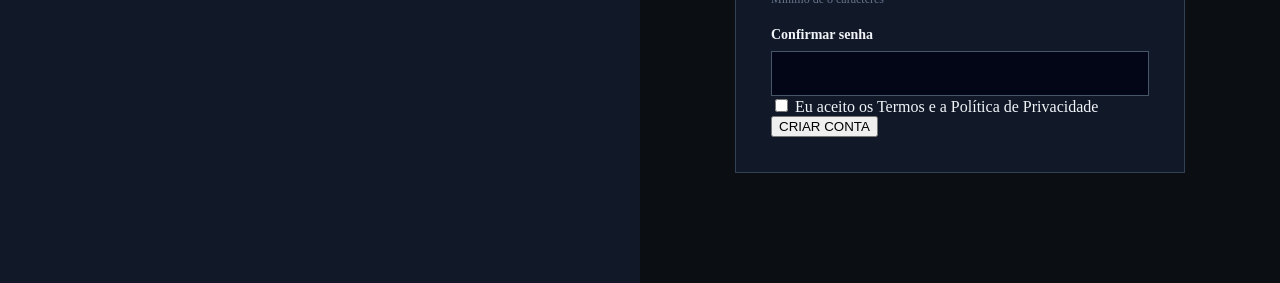
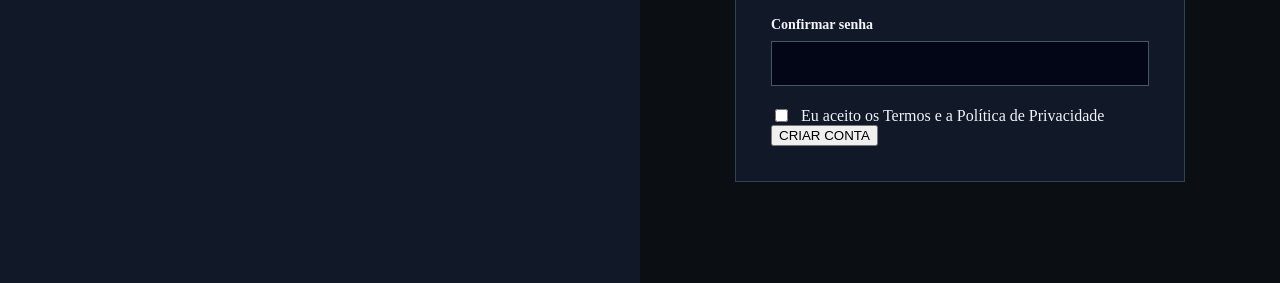
Before and after one commit to NicolasGoulart18/gamer-sign-up-form, a plain HTML site: page index.html in a window 1280 px wide. Shown: the part 517-800 px from the top of the page. Drawn offline with Linux system fonts and the light colour scheme.

Commit message:
terms stilizado

```diff
--- a/style.css
+++ b/style.css
@@ -101,3 +101,10 @@ body {
   color: #64748b;
   font-size: 12px;
 }
+
+.terms {
+  display: flex;
+  align-items: center;
+  gap: 10px;
+  margin-top: 20px;
+}
```
